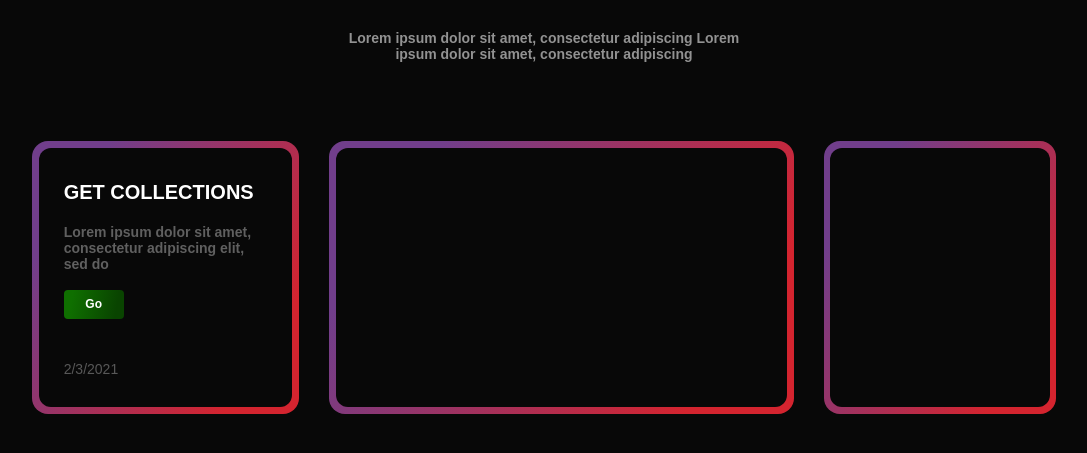
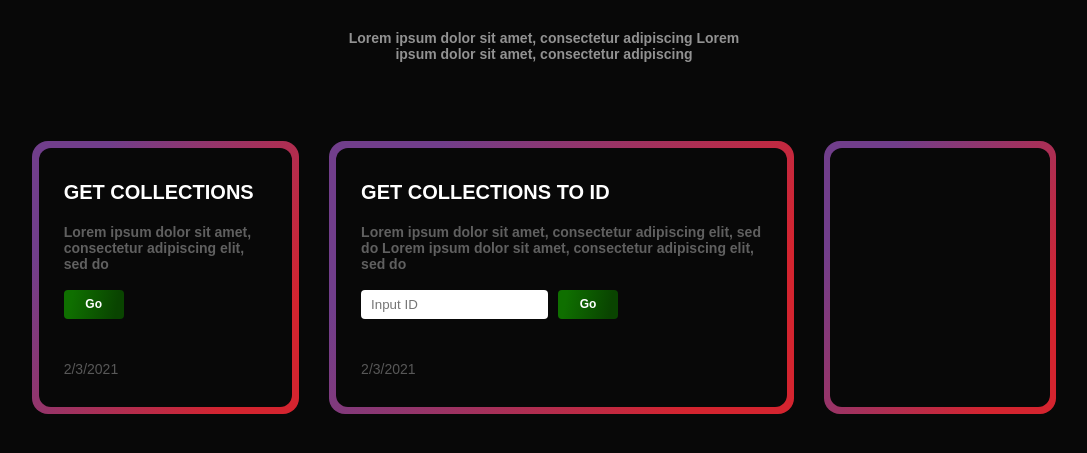
Before and after one commit to ssandry/mino-api, a Flask app: page / in a window 1280 px wide. Shown: the part 290-743 px from the top of the page, without its empty margins (96-1183 px from the left). Run offline with Flask 2, Linux system fonts and the light colour scheme.

Commit message:
Add 2 block

```diff
--- a/static/main.css
+++ b/static/main.css
@@ -156,7 +156,6 @@ section.controll-grid .card .wr button {
 
     background: linear-gradient(100.28deg, #0F6F00 14.35%, #094400 85.65%);
     border-radius: 4px;
-    margin-top: 18px;
 
     border: none;
 }
@@ -187,3 +186,20 @@ section.controll-grid .card .wr .date {
 
     color: #585858;
 }
+
+section.controll-grid .card .wr .form {
+    display: flex;
+    height: 29px;
+    margin-top: 18px;
+}
+
+section.controll-grid .card .wr .form input {
+    border: none;
+    box-sizing: border-box;
+    padding-left: 10px;
+    border-radius: 4px;
+}
+
+section.controll-grid .card .wr .form button {
+    margin-left: 10px;
+}
--- a/templates/index.html
+++ b/templates/index.html
@@ -15,7 +15,7 @@
                     <p>
                         Lorem ipsum dolor sit amet, consectetur adipiscing elit, sed do
                     </p>
-                    <button>
+                    <button style="margin-top: 18px;" >
                         <a href="/mino-api/get-collections">Go</a>
                     </button>
                 </div>
@@ -24,7 +24,19 @@
         </div>
         <div class="card">
             <div class="wr wr-center">
-
+                <div>
+                    <h2>Get Collections to ID</h2>
+                    <p>
+                        Lorem ipsum dolor sit amet, consectetur adipiscing elit, sed do Lorem ipsum dolor sit amet, consectetur adipiscing elit, sed do
+                    </p>
+                    <div class="form">
+                        <input type="text" placeholder="Input ID" >
+                        <button>
+                            <a href="/mino-api/get-collections">Go</a>
+                        </button>
+                    </div>
+                </div>
+                <p class="date">2/3/2021</p>
             </div>
         </div>
         <div class="card">
```
